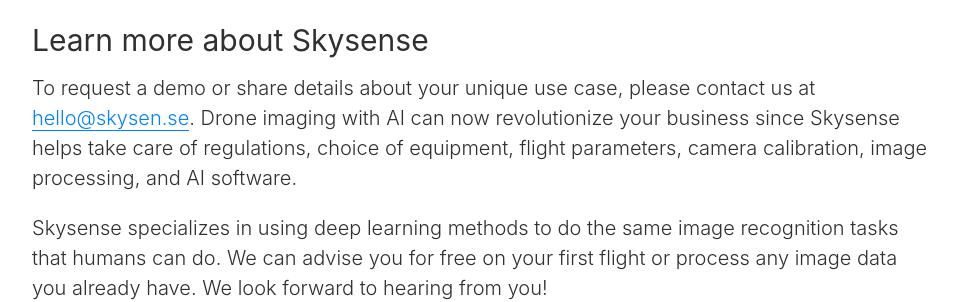
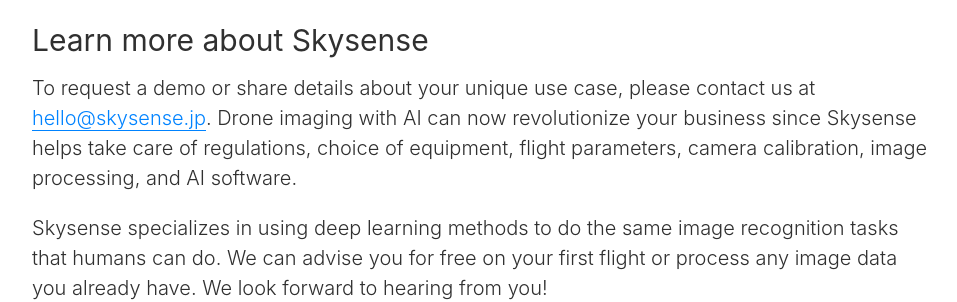
Before and after one commit to skysense/skysense-website, a Jekyll site: the page built from index.html, in a window 1280 px wide. Shown: the part 1324-1626 px from the top of the page, without its empty margins (158-1115 px from the left). Built offline with Jekyll 4.4.1, drawn with Linux system fonts in a browser that asks for light colours; nearby versions of some CDN libraries.

Commit message:
Updating emails

```diff
--- a/_config.yml
+++ b/_config.yml
@@ -1,6 +1,6 @@
 encoding: UTF-8
 
-url: "https://skysen.se"
+url: "https://skysense.jp"
 title: Skysense
 description: Agricultural Intelligence From Drone Images
 
--- a/index.html
+++ b/index.html
@@ -47,7 +47,7 @@
   </section>
   <section>
     <h2>Learn more about Skysense</h2>
-    <p>To request a demo or share details about your unique use case, please contact us at <a href="mailto:hello@skysen.se">hello@skysen.se</a>. Drone imaging with AI can now revolutionize your business since Skysense helps take care of regulations, choice of equipment, flight parameters, camera calibration, image processing, and AI software.</p>
+    <p>To request a demo or share details about your unique use case, please contact us at <a href="mailto:hello@skysense.jp">hello@skysense.jp</a>. Drone imaging with AI can now revolutionize your business since Skysense helps take care of regulations, choice of equipment, flight parameters, camera calibration, image processing, and AI software.</p>
     <p>Skysense specializes in using deep learning methods to do the same image recognition tasks that humans can do. We can advise you for free on your first flight or process any image data you already have. We look forward to hearing from you!</p>
     <a href="/contact/" class="button">Contact Sales</a>
   </section>
```
